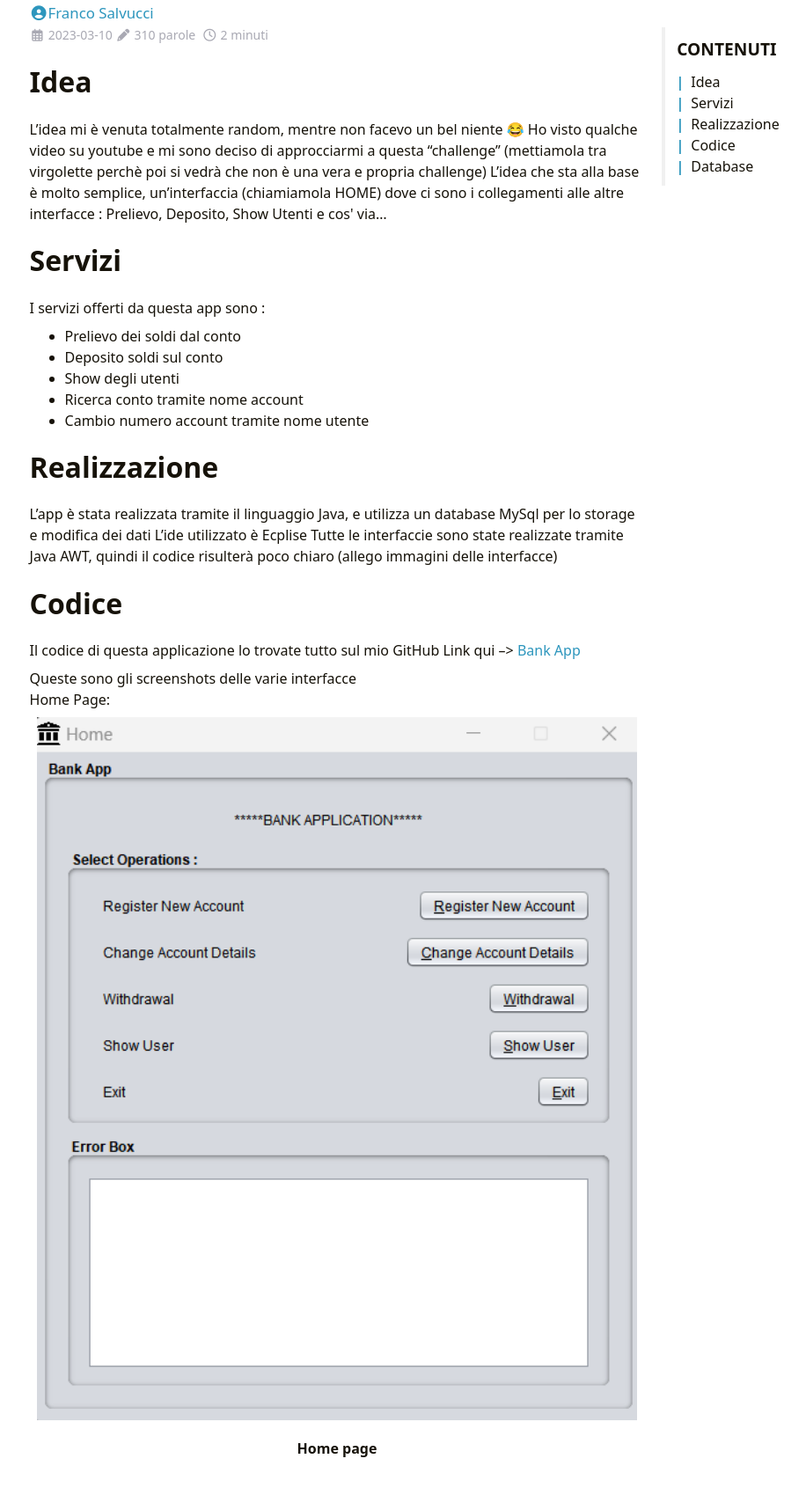
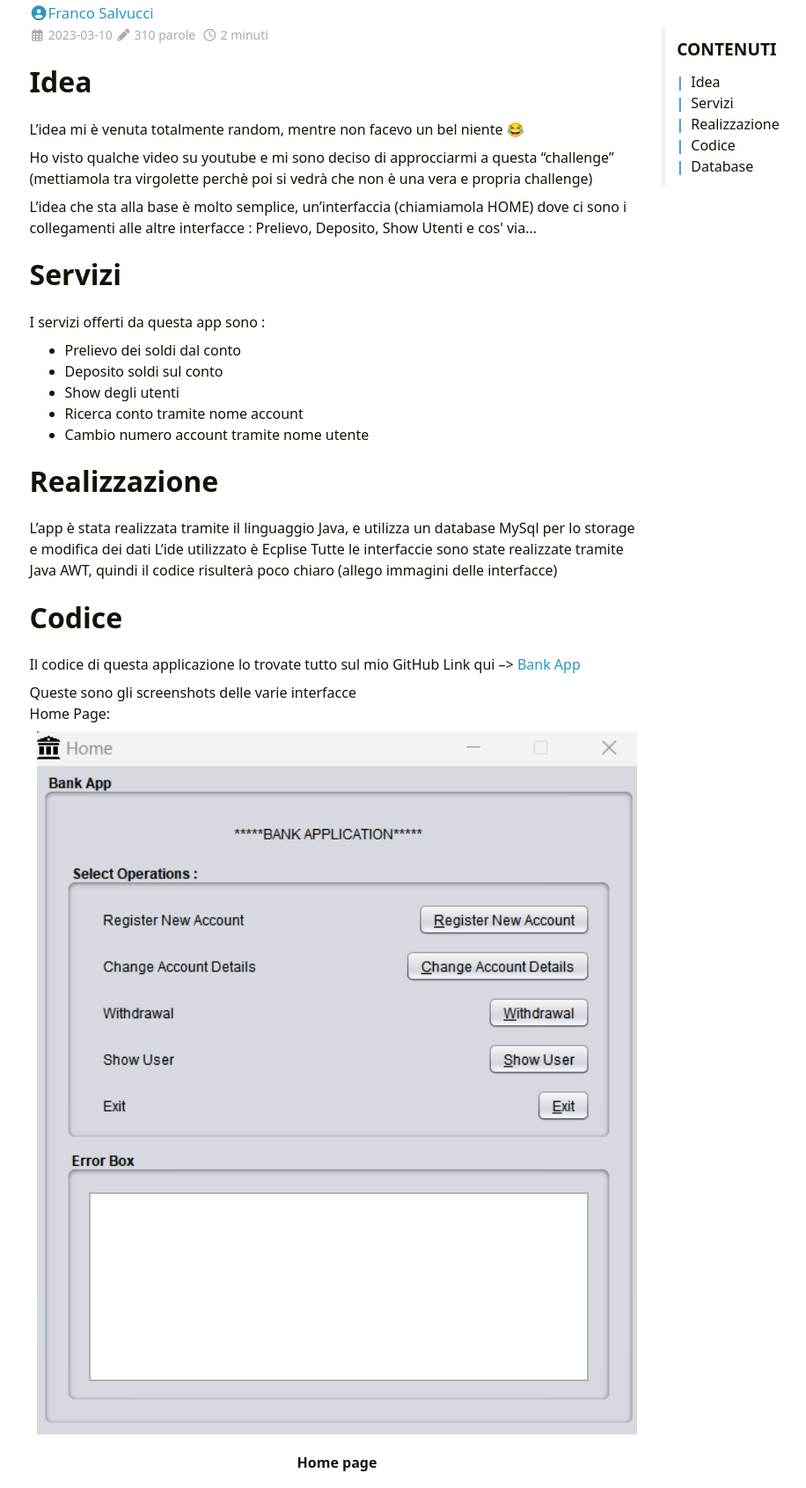
Before and after one commit to francosalvucci14/francosalvucci14.github.io, a plain HTML site: page it/bankapp/index.html in a window 1280 px wide. Shown: the part 129-1820 px from the top of the page at 88% size, without its empty margins (257-1173 px from the left). Drawn offline with nearby package versions, Linux system fonts and the light colour scheme; some packages are replaced by stand-ins of ours; a script that the page names is missing.

```diff
--- a/it/bankapp/index.html
+++ b/it/bankapp/index.html
@@ -5,7 +5,9 @@
         <meta name="viewport" content="width=device-width, initial-scale=1">
         <meta name="robots" content="noodp" />
         <title>Bank App - Acr0nim0 Blog</title><meta name="Description" content="Acr0nim0 Blog"><meta property="og:title" content="Bank App" />
-<meta property="og:description" content="Idea L&rsquo;idea mi è venuta totalmente random, mentre non facevo un bel niente 😂 Ho visto qualche video su youtube e mi sono deciso di approcciarmi a questa &ldquo;challenge&rdquo; (mettiamola tra virgolette perchè poi si vedrà che non è una vera e propria challenge) L&rsquo;idea che sta alla base è molto semplice, un&rsquo;interfaccia (chiamiamola HOME) dove ci sono i collegamenti alle altre interfacce : Prelievo, Deposito, Show Utenti e cos&#39; via&hellip;" />
+<meta property="og:description" content="Idea L&rsquo;idea mi è venuta totalmente random, mentre non facevo un bel niente 😂
+Ho visto qualche video su youtube e mi sono deciso di approcciarmi a questa &ldquo;challenge&rdquo; (mettiamola tra virgolette perchè poi si vedrà che non è una vera e propria challenge)
+L&rsquo;idea che sta alla base è molto semplice, un&rsquo;interfaccia (chiamiamola HOME) dove ci sono i collegamenti alle altre interfacce : Prelievo, Deposito, Show Utenti e cos&#39; via&hellip;" />
 <meta property="og:type" content="article" />
 <meta property="og:url" content="https://francosalvucci14.github.io/it/bankapp/" /><meta property="og:image" content="https://francosalvucci14.github.io/logo.png"/><meta property="article:section" content="posts" />
 <meta property="article:published_time" content="2023-03-10T14:44:44+01:00" />
@@ -15,7 +17,9 @@
 <meta name="twitter:image" content="https://francosalvucci14.github.io/logo.png"/>
 
 <meta name="twitter:title" content="Bank App"/>
-<meta name="twitter:description" content="Idea L&rsquo;idea mi è venuta totalmente random, mentre non facevo un bel niente 😂 Ho visto qualche video su youtube e mi sono deciso di approcciarmi a questa &ldquo;challenge&rdquo; (mettiamola tra virgolette perchè poi si vedrà che non è una vera e propria challenge) L&rsquo;idea che sta alla base è molto semplice, un&rsquo;interfaccia (chiamiamola HOME) dove ci sono i collegamenti alle altre interfacce : Prelievo, Deposito, Show Utenti e cos&#39; via&hellip;"/>
+<meta name="twitter:description" content="Idea L&rsquo;idea mi è venuta totalmente random, mentre non facevo un bel niente 😂
+Ho visto qualche video su youtube e mi sono deciso di approcciarmi a questa &ldquo;challenge&rdquo; (mettiamola tra virgolette perchè poi si vedrà che non è una vera e propria challenge)
+L&rsquo;idea che sta alla base è molto semplice, un&rsquo;interfaccia (chiamiamola HOME) dove ci sono i collegamenti alle altre interfacce : Prelievo, Deposito, Show Utenti e cos&#39; via&hellip;"/>
 <meta name="application-name" content="Acr0nim0 Blog">
 <meta name="apple-mobile-web-app-title" content="Acr0nim0 Blog"><meta name="theme-color" content="#ffffff"><meta name="msapplication-TileColor" content="#da532c"><link rel="icon" href="/images/apple-touch-icon.png"><link rel="apple-touch-icon" sizes="180x180" href="/apple-touch-icon.png"><link rel="mask-icon" href="/safari-pinned-tab.svg" color="#5bbad5"><link rel="manifest" href="/site.webmanifest"><link rel="canonical" href="https://francosalvucci14.github.io/it/bankapp/" /><link rel="next" href="https://francosalvucci14.github.io/it/universit%C3%A0/" /><link rel="stylesheet" href="/css/style.min.css"><link rel="preload" href="https://cdn.jsdelivr.net/npm/@fortawesome/fontawesome-free@6.1.1/css/all.min.css" as="style" onload="this.onload=null;this.rel='stylesheet'">
         <noscript><link rel="stylesheet" href="https://cdn.jsdelivr.net/npm/@fortawesome/fontawesome-free@6.1.1/css/all.min.css"></noscript><link rel="preload" href="https://cdn.jsdelivr.net/npm/animate.css@4.1.1/animate.min.css" as="style" onload="this.onload=null;this.rel='stylesheet'">
@@ -125,9 +129,9 @@
   </ul>
 </nav></div>
             </div><div class="content" id="content"><h1 id="idea">Idea</h1>
-<p>L&rsquo;idea mi è venuta totalmente random, mentre non facevo un bel niente 😂
-Ho visto qualche video su youtube e mi sono deciso di approcciarmi a questa &ldquo;challenge&rdquo; (mettiamola tra virgolette perchè poi si vedrà che non è una vera e propria challenge)
-L&rsquo;idea che sta alla base è molto semplice, un&rsquo;interfaccia (chiamiamola HOME) dove ci sono i collegamenti alle altre interfacce : Prelievo, Deposito, Show Utenti e cos' via&hellip;</p>
+<p>L&rsquo;idea mi è venuta totalmente random, mentre non facevo un bel niente 😂</p>
+<p>Ho visto qualche video su youtube e mi sono deciso di approcciarmi a questa &ldquo;challenge&rdquo; (mettiamola tra virgolette perchè poi si vedrà che non è una vera e propria challenge)</p>
+<p>L&rsquo;idea che sta alla base è molto semplice, un&rsquo;interfaccia (chiamiamola HOME) dove ci sono i collegamenti alle altre interfacce : Prelievo, Deposito, Show Utenti e cos' via&hellip;</p>
 <h1 id="servizi">Servizi</h1>
 <p>I servizi offerti da questa app sono :</p>
 <ul>
@@ -146,7 +150,8 @@ Tutte le interfaccie sono state realizzate tramite Java AWT, quindi il codice ri
 Link qui &ndash;&gt; <a href="https://github.com/francosalvucci14/Bank-App" target="_blank" rel="noopener noreffer ">Bank App</a></p>
 <p>Queste sono gli screenshots delle varie interfacce<br/>
 Home Page:<br/>
-<figure><img src="/images/BankApp/Home.png"/><figcaption>
+<figure><img src="/images/BankApp/Home.png"
+         alt="Home"/><figcaption>
             <h4>Home page</h4>
         </figcaption>
 </figure>
--- a/it/index.xml
+++ b/it/index.xml
@@ -16,7 +16,7 @@
                 <img src="/images/FlappyBird/FlappyScreen.png" referrerpolicy="no-referrer">
             </div> Premessa, questo è il progetto di cui vado più fiero 😄
  Idea asdasd
-Realizzazione Servizi Gameplay Codice ]]></description>
+Realizzazione Servizi Gameplay   Codice ]]></description>
 </item>
 <item>
     <title>Università</title>
@@ -35,7 +35,9 @@ Le difficoltà Pensieri e consigli ]]></description>
     <pubDate>Fri, 10 Mar 2023 14:44:44 &#43;0100</pubDate>
     <author>Franco Salvucci</author>
     <guid>https://francosalvucci14.github.io/it/bankapp/</guid>
-    <description><![CDATA[Idea L&rsquo;idea mi è venuta totalmente random, mentre non facevo un bel niente 😂 Ho visto qualche video su youtube e mi sono deciso di approcciarmi a questa &ldquo;challenge&rdquo; (mettiamola tra virgolette perchè poi si vedrà che non è una vera e propria challenge) L&rsquo;idea che sta alla base è molto semplice, un&rsquo;interfaccia (chiamiamola HOME) dove ci sono i collegamenti alle altre interfacce : Prelievo, Deposito, Show Utenti e cos' via&hellip;]]></description>
+    <description><![CDATA[Idea L&rsquo;idea mi è venuta totalmente random, mentre non facevo un bel niente 😂
+Ho visto qualche video su youtube e mi sono deciso di approcciarmi a questa &ldquo;challenge&rdquo; (mettiamola tra virgolette perchè poi si vedrà che non è una vera e propria challenge)
+L&rsquo;idea che sta alla base è molto semplice, un&rsquo;interfaccia (chiamiamola HOME) dove ci sono i collegamenti alle altre interfacce : Prelievo, Deposito, Show Utenti e cos' via&hellip;]]></description>
 </item>
 </channel>
 </rss>
--- a/it/posts/index.xml
+++ b/it/posts/index.xml
@@ -14,7 +14,7 @@
                 <img src="/images/FlappyBird/FlappyScreen.png" referrerpolicy="no-referrer">
             </div> Premessa, questo è il progetto di cui vado più fiero 😄
  Idea asdasd
-Realizzazione Servizi Gameplay Codice ]]></description>
+Realizzazione Servizi Gameplay   Codice ]]></description>
 </item>
 <item>
     <title>Università</title>
@@ -33,7 +33,9 @@ Le difficoltà Pensieri e consigli ]]></description>
     <pubDate>Fri, 10 Mar 2023 14:44:44 &#43;0100</pubDate>
     <author>Franco Salvucci</author>
     <guid>https://francosalvucci14.github.io/it/bankapp/</guid>
-    <description><![CDATA[Idea L&rsquo;idea mi è venuta totalmente random, mentre non facevo un bel niente 😂 Ho visto qualche video su youtube e mi sono deciso di approcciarmi a questa &ldquo;challenge&rdquo; (mettiamola tra virgolette perchè poi si vedrà che non è una vera e propria challenge) L&rsquo;idea che sta alla base è molto semplice, un&rsquo;interfaccia (chiamiamola HOME) dove ci sono i collegamenti alle altre interfacce : Prelievo, Deposito, Show Utenti e cos' via&hellip;]]></description>
+    <description><![CDATA[Idea L&rsquo;idea mi è venuta totalmente random, mentre non facevo un bel niente 😂
+Ho visto qualche video su youtube e mi sono deciso di approcciarmi a questa &ldquo;challenge&rdquo; (mettiamola tra virgolette perchè poi si vedrà che non è una vera e propria challenge)
+L&rsquo;idea che sta alla base è molto semplice, un&rsquo;interfaccia (chiamiamola HOME) dove ci sono i collegamenti alle altre interfacce : Prelievo, Deposito, Show Utenti e cos' via&hellip;]]></description>
 </item>
 </channel>
 </rss>
```
Also changed, not shown: it/aboutme/index.html (+5 -5 lines), it/flappybird/index.html (+7 -2 lines), it/index.html (+4 -2 lines), 4 other files.
